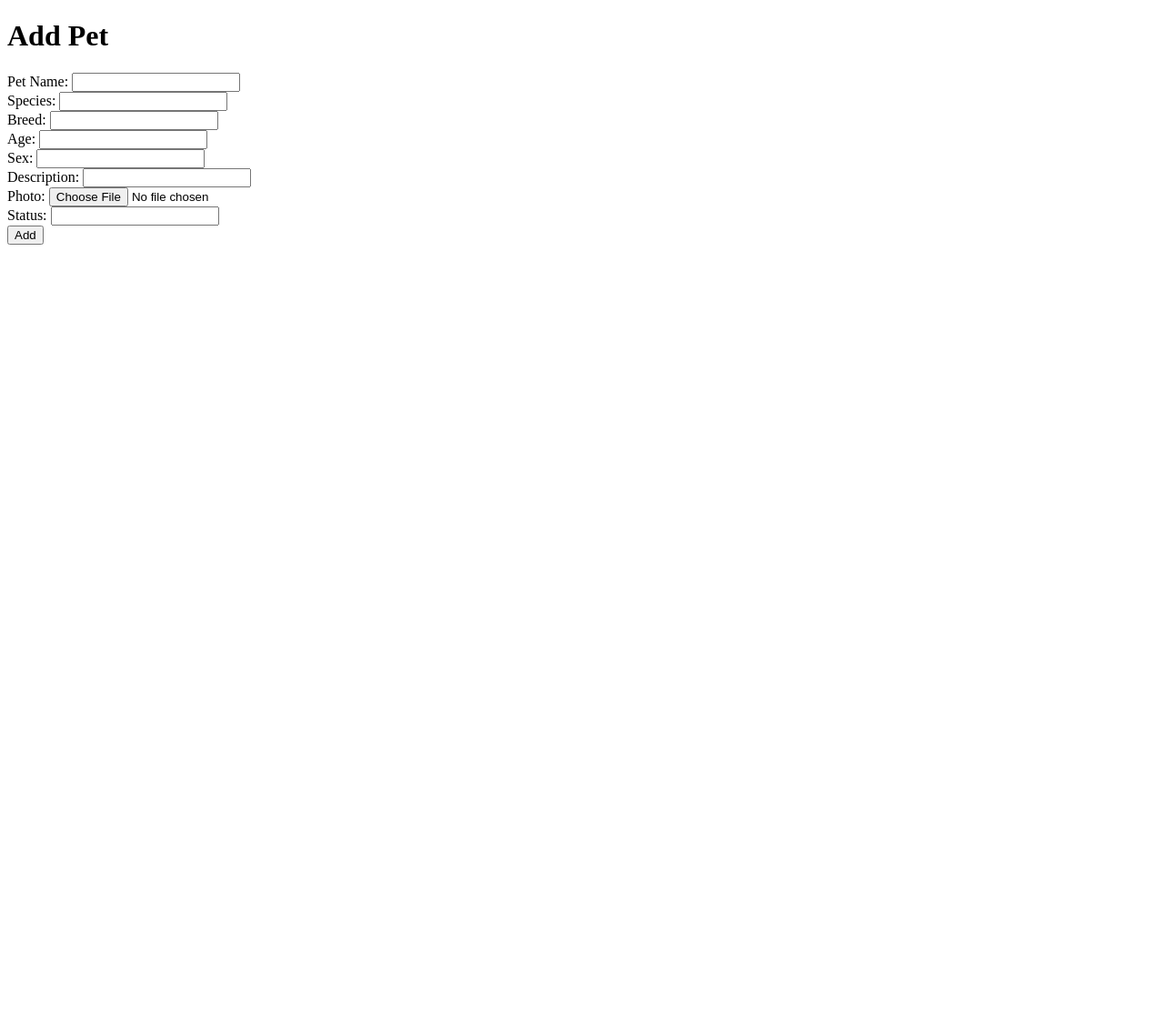
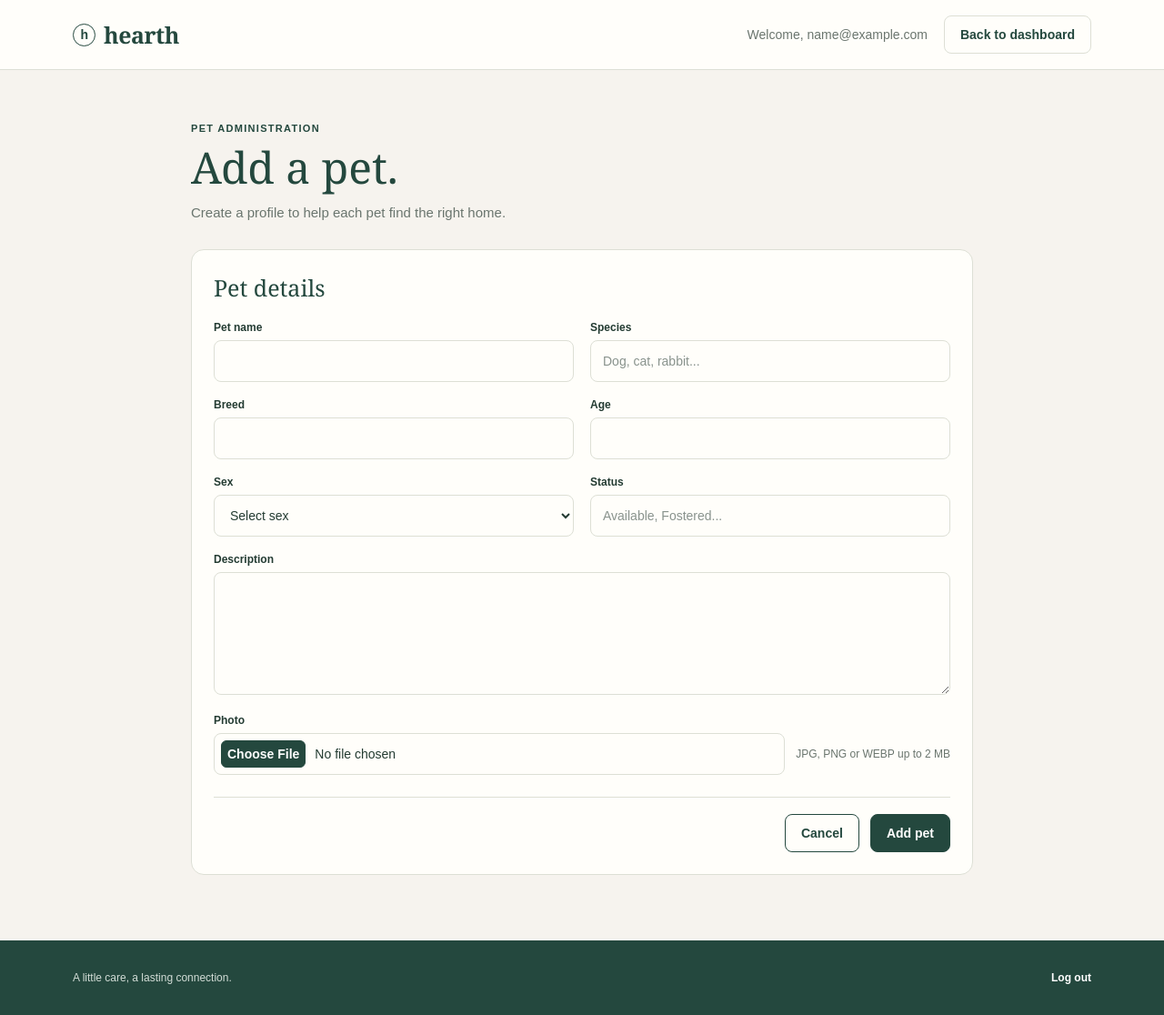
Before and after one commit to 8mvr/final_project, a PHP site: page /userDashboard/addpet.php in a window 1280 px wide. Shown: the whole page at 91% size. Before the commit the page ends 269 px from the top, so only its background shows below. Run offline with PHP 8.4, Linux system fonts and the light colour scheme; the visitor is signed in with stand-in values (Sample User, id 1).

Commit message:
addpet css

```diff
--- /dev/null
+++ b/userDashboard/addpet.css
@@ -0,0 +1,152 @@
+.form-main {
+    max-width: 860px;
+}
+
+.form-intro {
+    margin-bottom: 28px;
+}
+
+.form-panel {
+    padding: 24px;
+    border: 1px solid var(--line);
+    border-radius: 14px;
+    background: var(--paper);
+}
+
+.form-error {
+    margin-bottom: 20px;
+    padding: 14px 16px;
+}
+
+.pet-form {
+    width: 100%;
+}
+
+.form-grid {
+    display: grid;
+    grid-template-columns: repeat(2, minmax(0, 1fr));
+    gap: 18px;
+}
+
+.form-field {
+    min-width: 0;
+}
+
+.form-field-wide {
+    grid-column: 1 / -1;
+}
+
+.form-field label {
+    display: block;
+    margin-bottom: 7px;
+    color: var(--ink);
+    font-size: 12px;
+    font-weight: 700;
+}
+
+.form-field input,
+.form-field select,
+.form-field textarea {
+    width: 100%;
+    border: 1px solid var(--line);
+    border-radius: 8px;
+    background: var(--paper);
+    color: var(--ink);
+    font: inherit;
+}
+
+.form-field input,
+.form-field select {
+    min-height: 46px;
+    padding: 0 13px;
+}
+
+.form-field textarea {
+    min-height: 120px;
+    padding: 12px 13px;
+    resize: vertical;
+    line-height: 1.55;
+}
+
+.form-field input:focus,
+.form-field select:focus,
+.form-field textarea:focus {
+    border-color: var(--forest);
+    outline: 3px solid rgba(36, 72, 62, 0.12);
+}
+
+.form-field input::placeholder,
+.form-field textarea::placeholder {
+    color: #89938d;
+}
+
+.file-input {
+    display: flex;
+    align-items: center;
+    gap: 12px;
+    min-height: 46px;
+}
+
+.file-input input[type="file"] {
+    min-height: 46px;
+    padding: 7px;
+}
+
+.file-input input[type="file"]::file-selector-button {
+    min-height: 30px;
+    margin-right: 10px;
+    border: 1px solid var(--forest);
+    border-radius: 6px;
+    background: var(--forest);
+    color: #fff;
+    font: inherit;
+    font-weight: 600;
+    cursor: pointer;
+}
+
+.file-input span {
+    flex: 0 0 auto;
+    color: var(--muted);
+    font-size: 12px;
+}
+
+.form-actions {
+    display: flex;
+    justify-content: flex-end;
+    gap: 12px;
+    margin-top: 24px;
+    padding-top: 18px;
+    border-top: 1px solid var(--line);
+}
+
+.form-actions .button {
+    border: 1px solid var(--forest);
+    font-family: inherit;
+}
+
+.form-actions button.button {
+    cursor: pointer;
+}
+
+@media (max-width: 600px) {
+    .form-grid {
+        grid-template-columns: 1fr;
+    }
+
+    .form-field-wide {
+        grid-column: auto;
+    }
+
+    .file-input {
+        align-items: stretch;
+        flex-direction: column;
+    }
+
+    .form-actions {
+        flex-direction: column-reverse;
+    }
+
+    .form-actions .button {
+        width: 100%;
+    }
+}
--- a/userDashboard/addpet.php
+++ b/userDashboard/addpet.php
@@ -2,61 +2,158 @@
 
 session_start();
 
-if($_SESSION["role"]!=="admin"){
+if (!isset($_SESSION["email"], $_SESSION["role"])) {
+    header("Location:../logout.php");
+    exit();
+}
+if ($_SESSION["role"] !== "admin") {
     header("Location:dashboard.php");
     exit();
 }
-if(!isset($_SESSION["email"])){
-    header("Location:../logout.php");
-    exit();
-}
 
-require_once __DIR__."/../vendor/autoload.php";
+require_once __DIR__ . "/../vendor/autoload.php";
+
 use app\Models\Pet;
-use app\upload;
+use app\Upload;
 
-$petModel=new Pet();
-if(isset($_POST["submit"])){
-    $name=$_POST["name"];
-    $species=$_POST["species"];
-    $breed=$_POST["breed"];
-    $age=$_POST["age"];
-    $sex=$_POST["sex"];
-    $description=$_POST["description"];
-    $photo_url=$_POST["photo_url"];
-    $status=$_POST["status"];
+$error = "";
+$values = [
+    "name" => "",
+    "species" => "",
+    "breed" => "",
+    "age" => "",
+    "sex" => "",
+    "description" => "",
+    "status" => ""
+];
 
-    try{
-        $photo_url=Upload::save($_FILES["photo"]) ?? "";
-        $petModel->insert($_SESSION["email"],$name,$species,$breed,$age,$sex,$description,$photo_url,$status);
+if (isset($_POST["submit"])) {
+    foreach ($values as $field => $_) {
+        $values[$field] = trim((string) ($_POST[$field] ?? ""));
+    }
+
+    try {
+        $photoUrl = Upload::save($_FILES["photo"]);
+        $petModel = new Pet();
+        $petModel->insert(
+            $_SESSION["email"],
+            $values["name"],
+            $values["species"],
+            $values["breed"],
+            $values["age"] === "" ? null : (int) $values["age"],
+            $values["sex"],
+            $values["description"],
+            $photoUrl ?? "",
+            $values["status"]
+        );
         header("Location:dashboard.php");
         exit();
-    }
-    catch(Exception $e){
-        echo $e->getMessage();
+    } catch (Exception $e) {
+        $error = $e->getMessage();
     }
 }
 
+$escape = static function ($value): string {
+    return htmlspecialchars((string) ($value ?? ""), ENT_QUOTES | ENT_SUBSTITUTE, "UTF-8");
+};
 ?>
 <!DOCTYPE html>
 <html lang="en">
 <head>
     <meta charset="UTF-8">
     <meta name="viewport" content="width=device-width, initial-scale=1.0">
-    <title>Document</title>
+    <meta name="theme-color" content="#24483e">
+    <title>Add a pet | Hearth</title>
+    <link rel="stylesheet" href="dashboard.css">
+    <link rel="stylesheet" href="addpet.css">
 </head>
-<body>
-    <h1>Add Pet</h1>
-    <form method="POST" enctype="multipart/form-data">
-        Pet Name: <input type="text" name="name"><br>
-        Species: <input type="text" name="species"><br>
-        Breed: <input type="text" name="breed"><br>
-        Age: <input type="number" name="age"><br>
-        Sex: <input type="text" name="sex"><br>
-        Description: <input type="text" name="description"><br>
-        Photo: <input type="file" name="photo" accept="image/*"><br>
-        Status: <input type="text" name="status"><br>
-        <input type="submit" value="Add" name="submit">
-    </form>
+<body class="dashboard-page" id="top">
+    <header class="site-header">
+        <div class="header-inner">
+            <a class="brand" href="dashboard.php" aria-label="Hearth pet dashboard">
+                <span class="brand-mark" aria-hidden="true">h</span>
+                <span>hearth</span>
+            </a>
+            <div class="header-actions">
+                <span class="welcome">Welcome, <?= $escape($_SESSION["email"]) ?></span>
+                <a class="button button-secondary" href="dashboard.php">Back to dashboard</a>
+            </div>
+        </div>
+    </header>
+
+    <main class="main-content form-main">
+        <section class="intro form-intro">
+            <p class="eyebrow">Pet administration</p>
+            <h1>Add a pet.</h1>
+            <p class="intro-copy">Create a profile to help each pet find the right home.</p>
+        </section>
+
+        <section class="form-panel" aria-labelledby="add-pet-title">
+            <div class="panel-heading">
+                <h2 id="add-pet-title">Pet details</h2>
+            </div>
+
+            <?php if ($error !== "") { ?>
+                <div class="error-state form-error" role="alert">
+                    <p><?= $escape($error) ?></p>
+                </div>
+            <?php } ?>
+
+            <form class="pet-form" method="POST" enctype="multipart/form-data">
+                <div class="form-grid">
+                    <div class="form-field">
+                        <label for="pet-name">Pet name</label>
+                        <input id="pet-name" type="text" name="name" value="<?= $escape($values["name"]) ?>" required>
+                    </div>
+                    <div class="form-field">
+                        <label for="pet-species">Species</label>
+                        <input id="pet-species" type="text" name="species" value="<?= $escape($values["species"]) ?>" placeholder="Dog, cat, rabbit..." required>
+                    </div>
+                    <div class="form-field">
+                        <label for="pet-breed">Breed</label>
+                        <input id="pet-breed" type="text" name="breed" value="<?= $escape($values["breed"]) ?>" required>
+                    </div>
+                    <div class="form-field">
+                        <label for="pet-age">Age</label>
+                        <input id="pet-age" type="number" name="age" value="<?= $escape($values["age"]) ?>" min="0" max="50" required>
+                    </div>
+                    <div class="form-field">
+                        <label for="pet-sex">Sex</label>
+                        <select id="pet-sex" name="sex" required>
+                            <option value="">Select sex</option>
+                            <option value="Male" <?= $values["sex"] === "Male" ? "selected" : "" ?>>Male</option>
+                            <option value="Female" <?= $values["sex"] === "Female" ? "selected" : "" ?>>Female</option>
+                        </select>
+                    </div>
+                    <div class="form-field">
+                        <label for="pet-status">Status</label>
+                        <input id="pet-status" type="text" name="status" value="<?= $escape($values["status"]) ?>" placeholder="Available, Fostered..." required>
+                    </div>
+                    <div class="form-field form-field-wide">
+                        <label for="pet-description">Description</label>
+                        <textarea id="pet-description" name="description" rows="5" required><?= $escape($values["description"]) ?></textarea>
+                    </div>
+                    <div class="form-field form-field-wide">
+                        <label for="pet-photo">Photo</label>
+                        <div class="file-input">
+                            <input id="pet-photo" type="file" name="photo" accept="image/jpeg,image/png,image/webp">
+                            <span>JPG, PNG or WEBP up to 2 MB</span>
+                        </div>
+                    </div>
+                </div>
+                <div class="form-actions">
+                    <a class="button button-secondary" href="dashboard.php">Cancel</a>
+                    <button class="button" type="submit" name="submit" value="1">Add pet</button>
+                </div>
+            </form>
+        </section>
+    </main>
+
+    <footer class="site-footer">
+        <div class="footer-inner">
+            <p>A little care, a lasting connection.</p>
+            <a href="../logout.php">Log out</a>
+        </div>
+    </footer>
 </body>
 </html>
```
